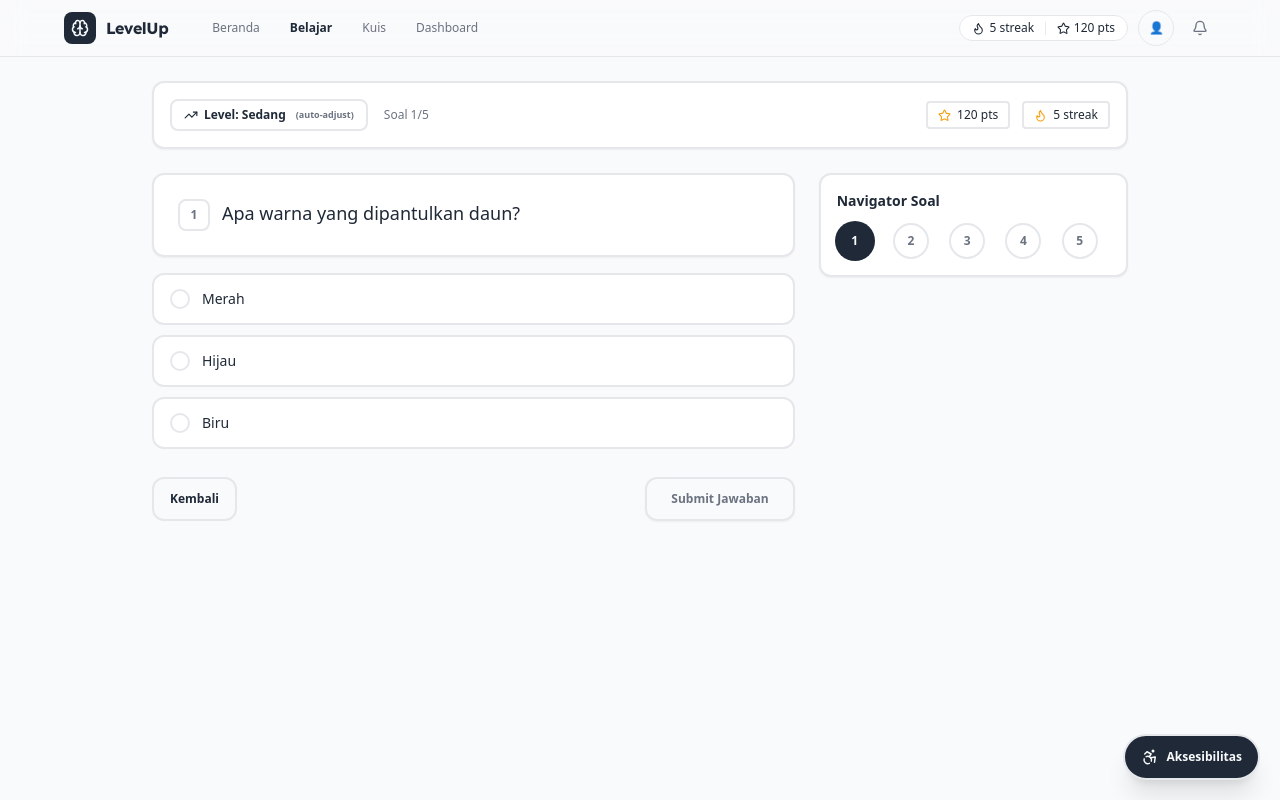
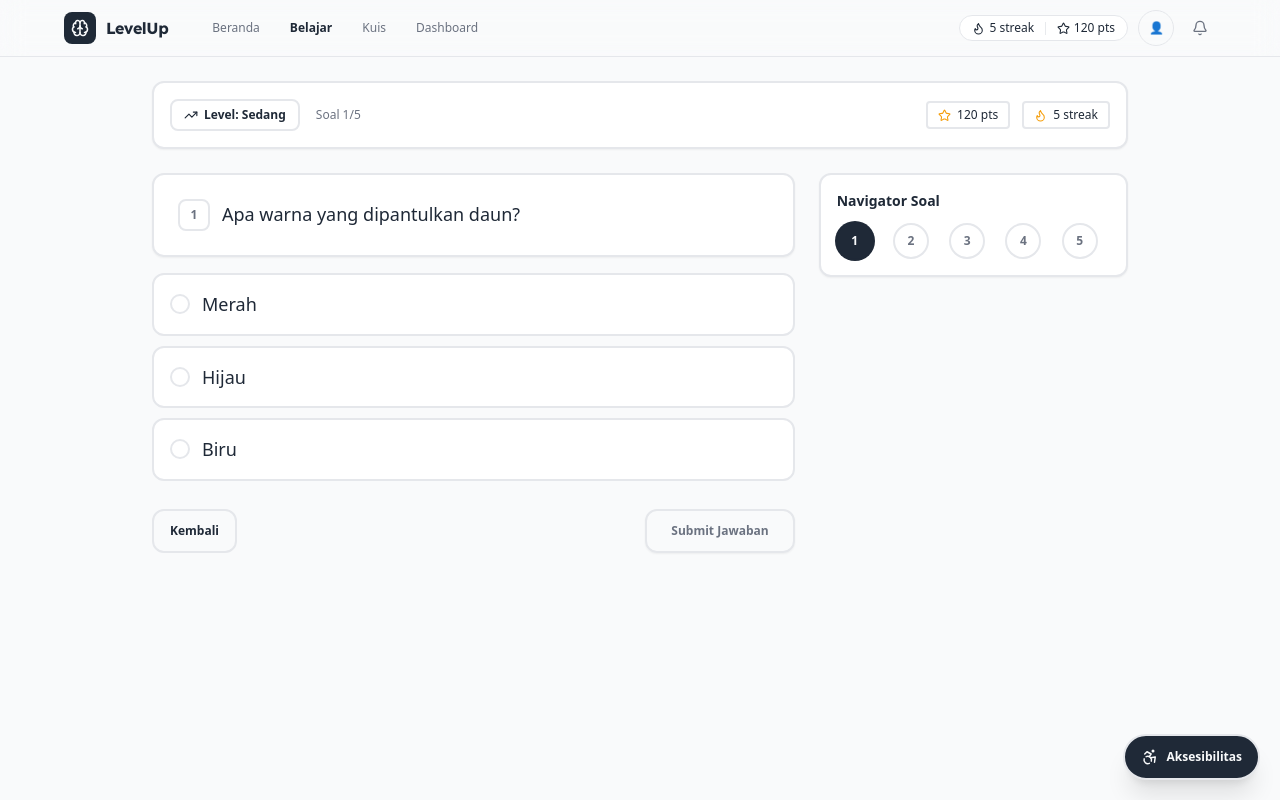
Before and after one commit to kemal-faza/neurodivergent-lms, a Next.js app: page /belajar/kuis/q1 in a window 1280 px wide. Built offline with nearby package versions, Linux system fonts and the light colour scheme.

Commit message:
feat: apply accessibility reader settings to quiz question and answer text

```diff
--- a/src/components/KuisEngine.tsx
+++ b/src/components/KuisEngine.tsx
@@ -81,7 +81,6 @@ export function KuisEngine({
           <div className="border-2 border-border rounded-lg px-3 py-1.5 text-xs font-sans font-semibold flex items-center gap-1.5">
             <TrendingUp size={14} />
             <span>Level: <strong>{levelLabel}</strong></span>
-            <span className="text-[9px] text-muted ml-1">(auto-adjust)</span>
           </div>
 
           <div className="flex items-center gap-3 flex-1 min-w-[200px]">
@@ -114,7 +113,7 @@ export function KuisEngine({
                 <div className="w-8 h-8 border-2 border-border rounded-lg flex items-center justify-center text-xs text-muted font-bold flex-shrink-0">
                   {qIndex + 1}
                 </div>
-                <p className="text-base sm:text-lg text-fg font-sans font-medium leading-relaxed">{q.t}</p>
+                <p className="text-fg font-medium reader">{q.t}</p>
               </div>
             </div>
           </div>
@@ -141,7 +140,7 @@ export function KuisEngine({
                     }`}>
                       {selected === i && <div className="w-2 h-2 bg-bg rounded-full" />}
                     </div>
-                    <span className="text-fg flex-1">{opt}</span>
+                    <span className="text-fg flex-1 reader">{opt}</span>
                     {submitted && i === q.benar && <CheckCircle size={16} className="text-emerald-600 flex-shrink-0" />}
                     {submitted && selected === i && i !== q.benar && <XCircle size={16} className="text-red-500 flex-shrink-0" />}
                   </button>
```
